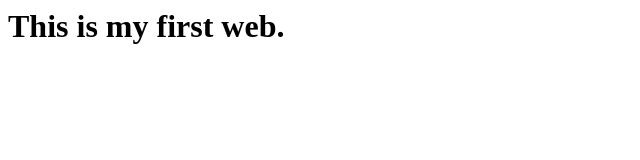
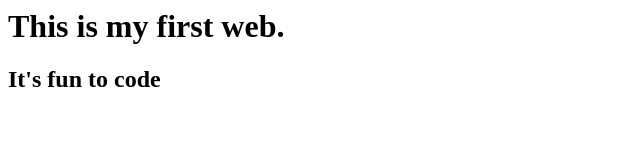
Before and after one commit to beautypmk/web_project-1, a plain HTML site: page index.html in a window 1280 px wide. Shown: the whole page, without its empty margins (0-640 px from the left). Drawn offline with Linux system fonts and the light colour scheme.

Commit message:
Add another line

```diff
--- a/index.html
+++ b/index.html
@@ -1,5 +1,6 @@
 <hyml>
   <body>
     <h1>This is my first web.</h1>
+    <h2>It's fun to code</h2>
   </body>
 </hyml>
```
